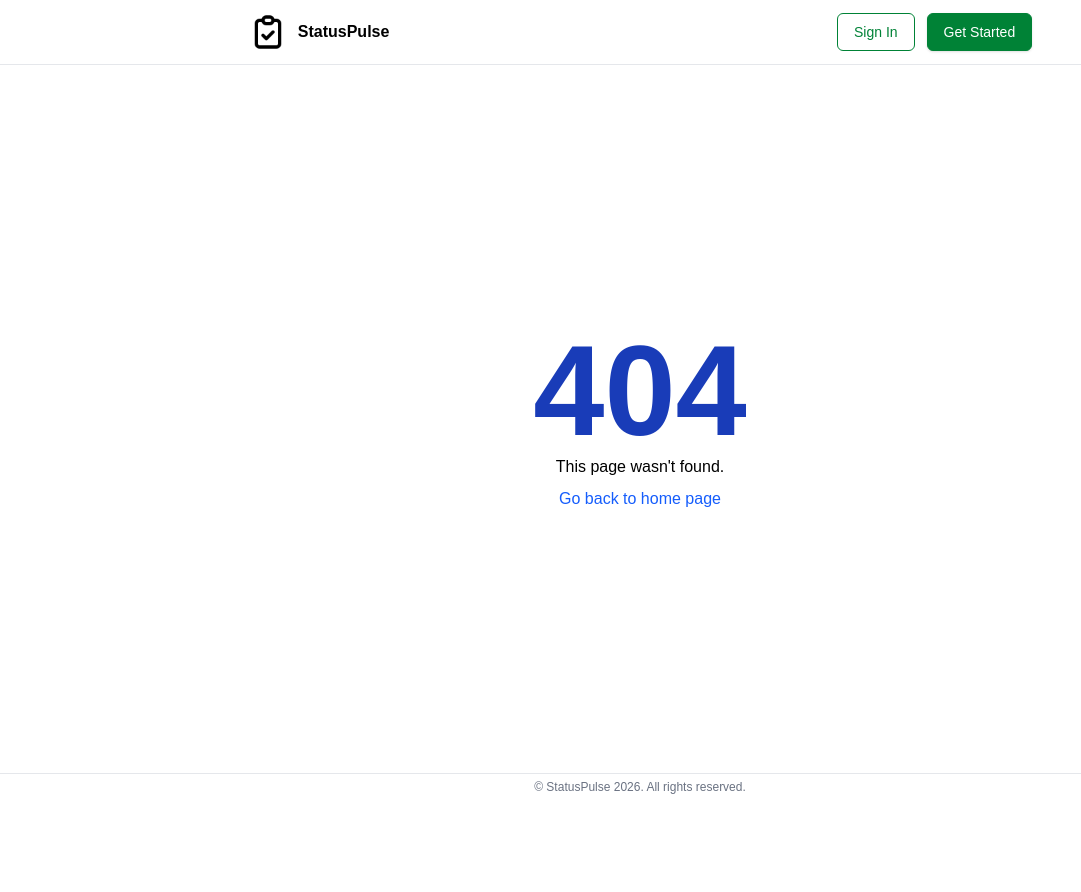
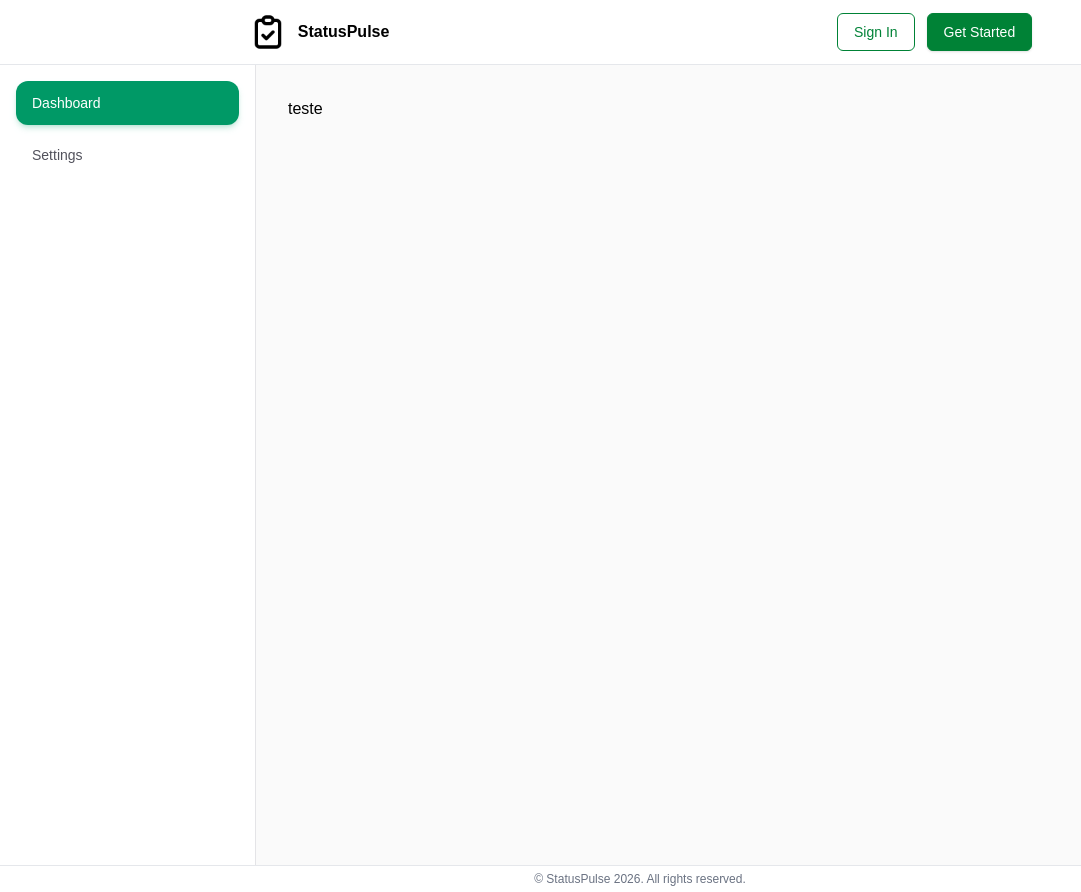
Before and after one commit to 0xGaziin/StatusPulse, a Next.js app in the folder frontend/: page /dashboard in a window 1280 px wide. Before the commit this address had no page. Shown: the whole page, without its empty margins (0-1081 px from the left). Before the commit the page ends 800 px from the top, so only its background shows below. Built offline with nearby package versions, Linux system fonts and the light colour scheme.

Commit message:
feat: implement dashboard sidebar and layout structure

```diff
--- /dev/null
+++ b/frontend/src/app/dashboard/layout.tsx
@@ -0,0 +1,16 @@
+import Sidebar from "@/components/layout/Sidebar"
+
+export default function DashboardLayout({
+  children,
+}: {
+  children: React.ReactNode
+}) {
+  return (
+    <div className="min-h-screen bg-zinc-50 flex">
+      <Sidebar />
+      <main className="flex-1 p-8">
+        {children}
+      </main>
+    </div>
+  )
+}
--- /dev/null
+++ b/frontend/src/app/dashboard/page.tsx
@@ -0,0 +1,7 @@
+import DashboardSection from "@/components/layout/Sidebar"
+
+export default function Dashboard() {
+  return (
+    <h1>teste</h1>
+  )
+}
--- /dev/null
+++ b/frontend/src/components/layout/Sidebar.tsx
@@ -0,0 +1,42 @@
+import Link from "next/link"
+
+const pages = [
+  {
+    id: 1,
+    title: 'Dashboard',
+    page: '/dashboard'
+  },
+  {
+    id: 2,
+    title: 'Settings',
+    page: '/dashboard/settings'
+  }
+]
+
+export default function Sidebar() {
+  const currentPath = '/dashboard'
+
+  return (
+    <main className="min-h-screen bg-zinc-50 flex">
+      <aside className="w-64 bg-white border-r border-zinc-200 p-4 flex flex-col gap-2">
+        {pages.map((page) => {
+          const isActive = currentPath === page.page
+
+          return (
+            <Link
+              key={page.id}
+              href={page.page}
+              className={`flex items-center gap-3 px-4 py-3 rounded-xl font-medium text-sm transition-all duration-200 ${
+                isActive
+                  ? 'bg-emerald-600 text-white shadow-md shadow-emerald-600/20'
+                  : 'text-zinc-600 hover:bg-zinc-100 hover:text-zinc-900'
+              }`}
+            >
+              <span>{page.title}</span>
+            </Link>
+          )
+        })}
+      </aside>
+    </main>
+  )
+}
```
